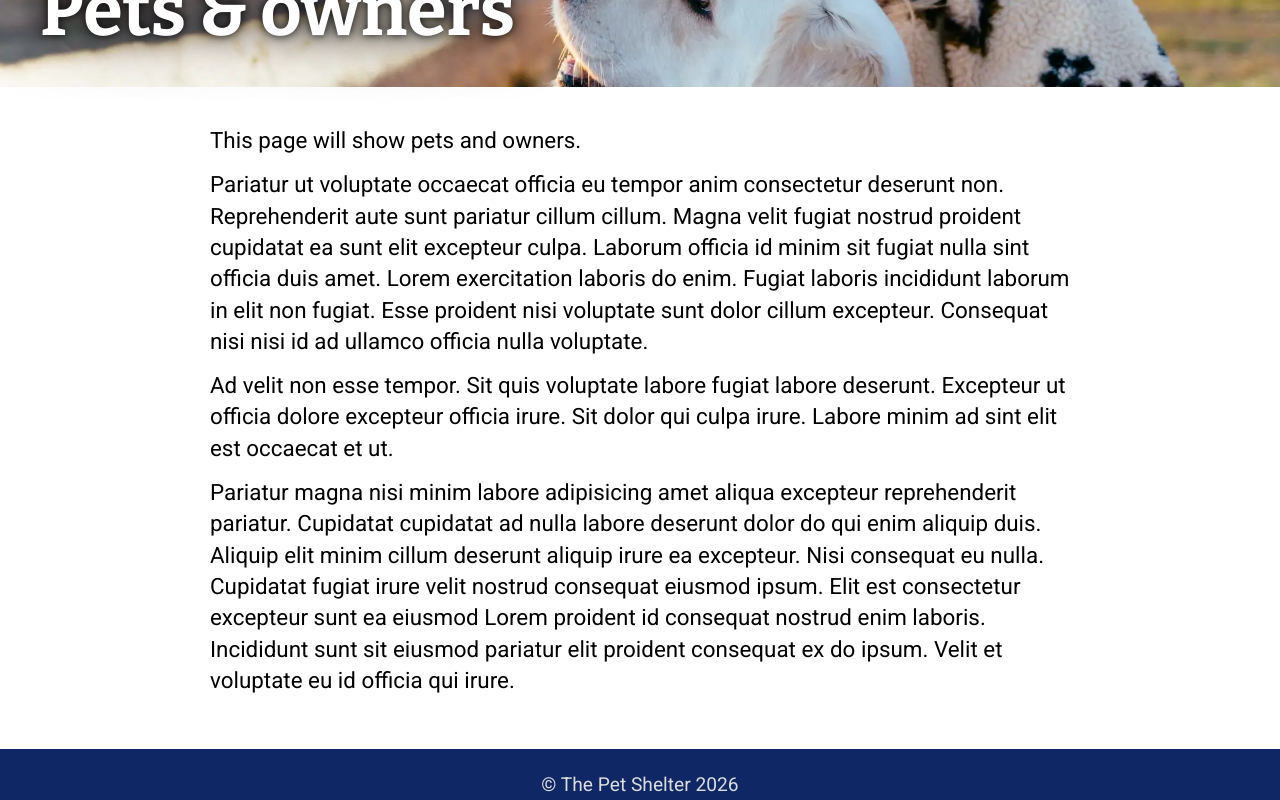
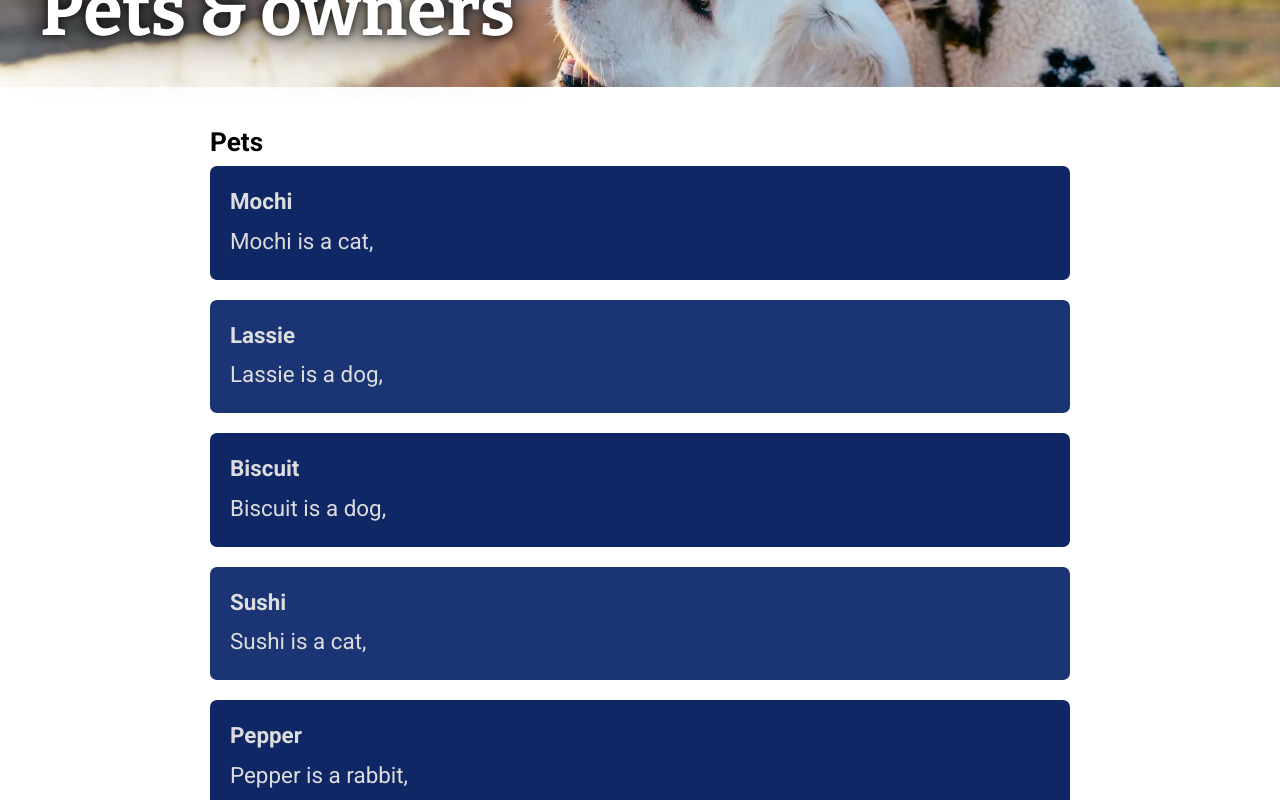
Before and after one commit to HelenaRhawi/PetsAndOwners, a React (Vite) app: page /pets-and-owners in a window 1280 px wide. Shown: the part 480-1280 px from the top of the page. Built offline with nearby package versions, Linux system fonts and the light colour scheme.

Commit message:
added useState and use Éffect to fetch json content

```diff
--- a/src/pages/PetsAndOwners.jsx
+++ b/src/pages/PetsAndOwners.jsx
@@ -1,3 +1,4 @@
+import { useState, useEffect } from "react";
 import Lorem from "../parts/Lorem";
 import HeroImage from "../parts/HeroImage";
 
@@ -8,15 +9,40 @@ PetsAndOwners.route = {
 };
 
 export default function PetsAndOwners() {
+  const [pets, setPets] = useState();
+
+  useEffect(() => {
+    (async () => {
+      // fetch data from the url /pets.json
+      const response = await fetch("/json/pets.json");
+      //deserialize/unpack the json from to an array of objects
+      const data = await response.json();
+      //update the state variable pets
+      setPets(data);
+    })();
+  }, []);
+
+  console.log(pets);
   return (
+    pets && (
       <>
         <HeroImage
           src="dog-and-owner.webp"
           alt="A dog and its owner"
           heading="Pets & owners"
         />
-      <p>This page will show pets and owners.</p>
-      <Lorem paragraphCount={3} />
+        <h3>Pets</h3>
+        <section className="pets">
+          {pets.map(({ id, name, species }) => (
+            <div key={id}>
+              <h4>{name}</h4>
+              <p>
+                {name} is a {species},
+              </p>
+            </div>
+          ))}
+        </section>
       </>
+    )
   );
 }
```
Lines whose indentation alone changed are shown as unchanged.
